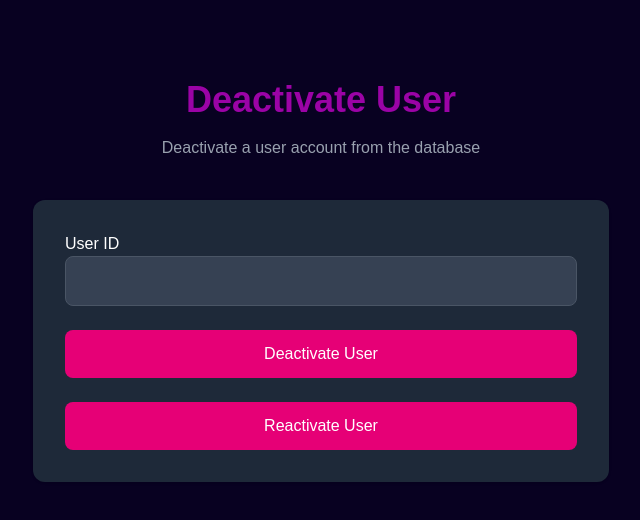
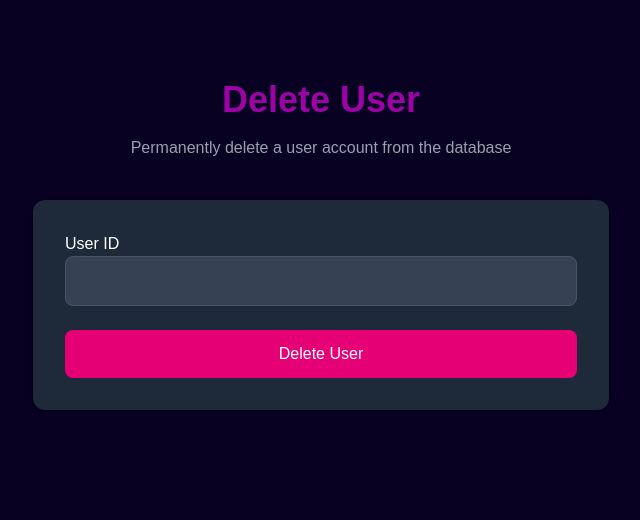
Before and after one commit to ciarajlangan/WMoylan, a Next.js app: page /admin_delete_user in a window 1280 px wide. Shown: the top 520 px of the page, without its empty margins (319-959 px from the left). Built offline with nearby package versions, Linux system fonts and the light colour scheme.

Commit message:
Implement safe user deletion with ticket validation

```diff
--- a/src/app/admin_delete_user/page.js
+++ b/src/app/admin_delete_user/page.js
@@ -1,16 +1,49 @@
 "use client";
-
-import { useState } from "react";
+//NEXT STEP TO BRING BACK DELETE USER FUNCTIONALITY BUT HAVE IT HIDDENISH
+//TAILWINDCSS FOR BETTER FILTER-BUTTONS AND GENERAL CSS FORMAT
+import { useState, useEffect } from "react";
+import { useRouter, useSearchParams } from "next/navigation"; //make delete page accept a user ID from the URL
 import "../login/login.css";
 
 export default function AdminDeleteUserPage() {
+
+  const [user, setUser] = useState(null);
+  const searchParams = useSearchParams();
+  const router = useRouter();
   const [id, setId] = useState("");
   const [message, setMessage] = useState("");
 
-  async function deactivateUser(id) {
+  useEffect(() => {
+    const userId = searchParams.get("id");
+
+    if (userId) {
+        setId(userId);
+    }
+}, [searchParams]);
+
+   useEffect(() => {
+    if (!id) return;
+
+    async function fetchUser() {
+        const response = await fetch(`/api/users/${id}`);
+        const data = await response.json();
+
+        if (response.ok) {
+            console.log(data);
+            setUser(data);
+        } else {
+            setMessage(data.message);
+        }
+    }
+    fetchUser();
+
+   }, [id]);
+
+
+  async function deleteUser(id) {
 
     const confirmDelete = window.confirm(
-      "Are you sure you want to deactivate this user?"
+      "Are you sure you want to delete this user?"
     );
 
     if (!confirmDelete) {
@@ -27,8 +60,12 @@ export default function AdminDeleteUserPage() {
       if (response.ok) {
         setMessage(data.message); //pulls message from the backend better design avoid duplication
 
-        //refresh list of users
-        fetchUsers();
+            setId("");
+            setUser(null);
+
+            setTimeout(() => {
+            router.push("/admin_view_users");
+             }, 1500);
 
       } else {
         setMessage(data.message);
@@ -36,27 +73,8 @@ export default function AdminDeleteUserPage() {
 
 } catch (error) {
   console.error(error);
-  setMessage("Something went wrong while deactivating user");
+  setMessage("Something went wrong while deleting user");
 }
-}
-
-async function reactivateUser(id) {
-
-    const response = await fetch(`/api/users/${id}`, {
-        method: "PATCH",
-    });
-
-    const data = await response.json();
-
-    if (response.ok) {
-        setMessage(data.message);
-
-        fetchUsers();
-    } else {
-        setMessage(data.message);
-    }
-
-    console.log(data);
 }
 
 
@@ -65,13 +83,13 @@ async function reactivateUser(id) {
 
       <main className="login-container">
         <section className="login-header">
-          <h1 className="login-title">Deactivate User</h1>
+          <h1 className="login-title">Delete User</h1>
           <p className="login-subtitle">
-            Deactivate a user account from the database
+            Permanently delete a user account from the database
           </p>
         </section>
 
-        <form className="login-form" onSubmit={deactivateUser}>
+        <form className="login-form" >
           <label>
             User ID
             <input
@@ -83,21 +101,41 @@ async function reactivateUser(id) {
             />
           </label>
 
+        {user && (
+            <div className = "user-preview">
+                <h3>User Details</h3>
+
+                <p><strong>Name:</strong> {user.name} </p>
+                <p><strong>Email:</strong> {user.email} </p>
+                <p><strong>Role:</strong> {user.role} </p>
+                <p><strong>Status:</strong> {user.active? "Active" : "Inactive"} </p>
+
+            </div>
+        )}
+
+        {user?.ticketCount > 0 && (
+            <div className = "warning-box">
+                <p>
+                    ⚠ This user has <strong>{user.ticketCount}</strong>{" "}
+                    ticket{user.ticketCount !== 1 ? "s" : ""}.
+                </p>
+
+                <p>
+                    Users with associated tickets cannot be permanently deleted. Please deactivate the account instead.
+                </p>
+            </div>
+        )}
+
           <button
-          type="submit"
+          type="button"
           className="submit-button"
-          onClick={() => deactivateUser(id)}>
-            Deactivate User
+          disabled={user?.ticketCount > 0}
+          onClick={() => deleteUser(id)}>
+            Delete User
           </button>
 
-          <button
-          type = "submit"
-          className = "submit-button"
-          onClick={() => reactivateUser(id)}>
-            Reactivate User
-        </button>
+        </form>
 
-        </form>
 
         {message && <p className="login-message">{message}</p>}
       </main>
--- a/src/app/admin_view_users/page.js
+++ b/src/app/admin_view_users/page.js
@@ -1,12 +1,14 @@
 "use client";
 
 import { useEffect, useState } from "react";
+import { useRouter } from "next/navigation";
 import "../admin/admin.css";
 
 export default function AdminViewUsersPage() {
     const [users, setUsers] = useState([]);
     const [message, setMessage] = useState("");
     const [filter, setFilter] = useState("all");
+    const router = useRouter();
 
         useEffect(() => {
         fetchUsers(filter);
@@ -162,6 +164,14 @@ async function reactivateUser(id) {
                                                 Reactivate
                                             </button>
                                         )}
+
+                                            <button
+                                                onClick={() =>
+                                                    router.push(`/admin_delete_user?id=${user.id}`)
+                                                }
+                                                >
+                                                    Delete
+                                            </button>
                                         </td>
                                 </tr>
 
--- a/src/app/api/users/[id]/route.js
+++ b/src/app/api/users/[id]/route.js
@@ -80,7 +80,25 @@ export async function GET(req, { params }) {
         }
 
         const [rows] = await pool.execute(
-            "SELECT id, name, email, role FROM users WHERE id = ?",
+            `
+            SELECT
+                u.id,
+                u.name,
+                u.email,
+                u.role,
+                u.active,
+                COUNT(t.id) AS ticketCount
+            FROM users u
+            LEFT JOIN tickets t
+                ON u.id = t.created_by
+            WHERE u.id = ?
+            GROUP BY
+                u.id,
+                u.name,
+                u.email,
+                u.role,
+                u.active
+            `,
             [id]
         );
 
@@ -255,6 +273,9 @@ return Response.json(
 
 }
 
+//ADD BACK DELETION FUNCTIONALITY TO MATCH FRONTEND ADMIN DELETE USERS PAGE
+
+
 //DELETE USER
 export async function DELETE(req, { params }) {
     try {
@@ -268,7 +289,7 @@ export async function DELETE(req, { params }) {
             );
         }
             const [rows] = await pool.execute(
-            "SELECT id, active FROM users WHERE id = ?",
+            "SELECT id FROM users WHERE id = ?",
             [id]
         );
 
@@ -283,22 +304,31 @@ export async function DELETE(req, { params }) {
             );
         }
 
-        if (rows[0].active === 0) {
+        const [tickets] = await pool.execute(
+
+            `
+            SELECT COUNT(*) AS ticketCount
+            FROM tickets
+            WHERE created_by = ?
+            `,
+            [id]
+        );
+
+        if (tickets[0].ticketCount > 0) {
             return Response.json(
                 {
-                    message: "User is already inactive"
+                    message: "This user cannot be deleted because they have created tickets. Please deactivate the account instead."
                 },
                 {
-                    status: 400
+                    status: 409
                 }
             );
         }
 
-        // Soft delete user by setting active to false
+        //DELETE
         await pool.execute(
             `
-            UPDATE users
-            SET active = FALSE
+            DELETE FROM users
             WHERE id = ?
             `,
             [id]
@@ -306,12 +336,24 @@ export async function DELETE(req, { params }) {
 
             return Response.json({
             success: true,
-            message: "User deactivated successfully"
+            message: "User deleted successfully"
         });
 
         } catch (error) {
 
         console.error(error);
+
+        //if user already has a ticket error
+        if (error.errno === 1451) {
+            return Response.json(
+                {
+                    message: "This user cannot be deleted because they are linked to other records in the system. Please deactivate the account instead.."
+                },
+                {
+                    status: 409
+                }
+            );
+        }
 
         return Response.json(
             { error: error.message },
@@ -357,7 +399,6 @@ export async function PATCH(req, { params }) {
             );
         }
 
-
         await pool.execute(
             `
             UPDATE users
```
